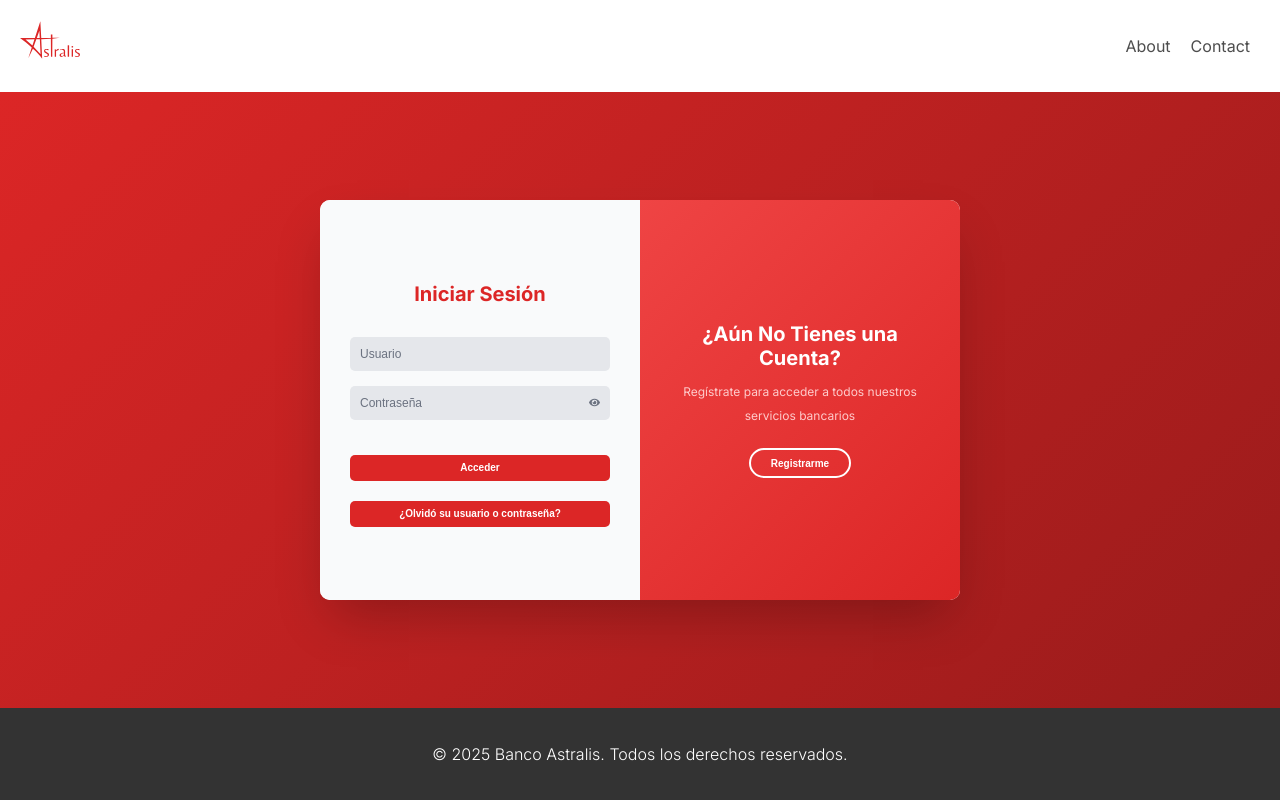
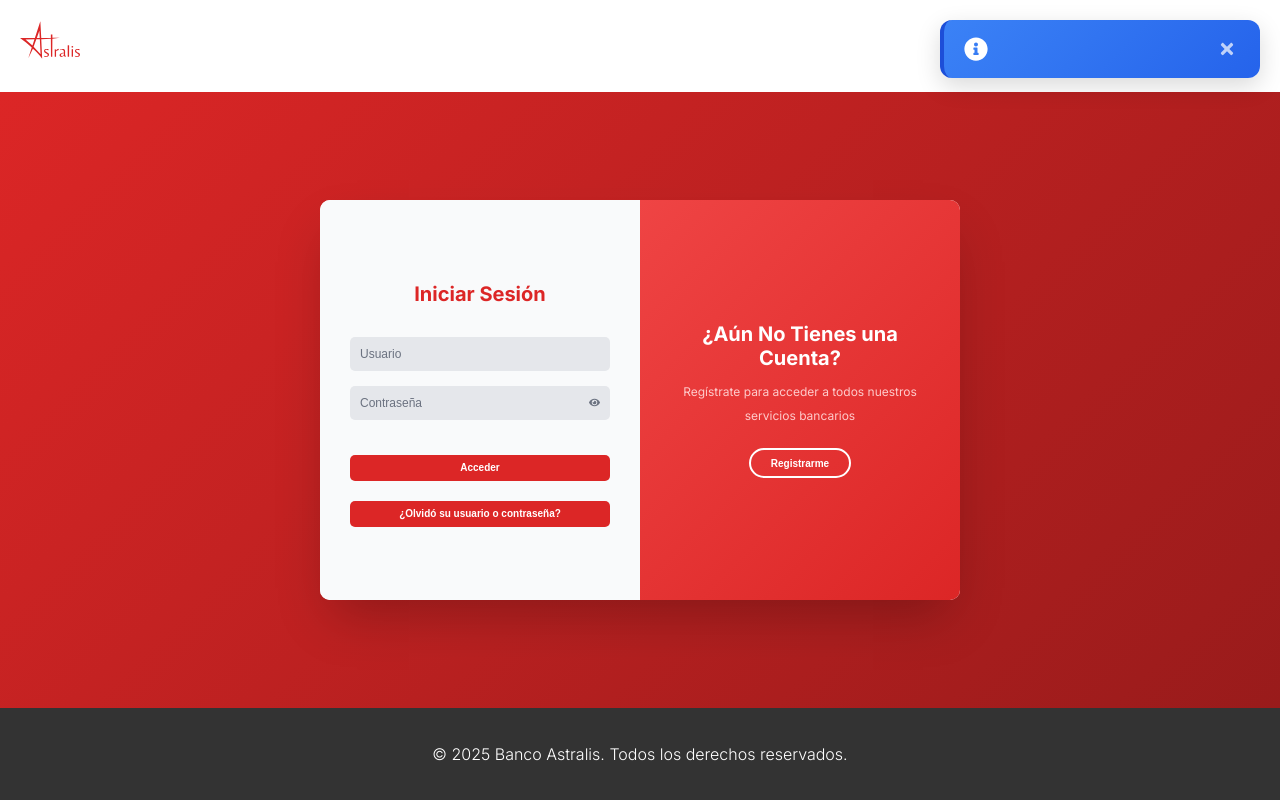
Before and after one commit to Eyden17/PY01-Desarrollo-de-Software, a React (Create React App) app in the folder py1/: page / in a window 1280 px wide. Built offline with nearby package versions, Linux system fonts and the light colour scheme; no server answers.

Commit message:
update: login

```diff
--- a/py1/src/pages/Login.jsx
+++ b/py1/src/pages/Login.jsx
@@ -654,6 +654,13 @@ const tipoIdentificacionMap = {
         onClose={handleTermsModalClose}
         onAccept={handleTermsAccept}
       />
+       {/* Componente de mensajes */}
+      <Messages
+        show={message.show}
+        text={message.text}
+        type={message.type}
+        onClose={closeMessage}
+      />
     </>
   );
 }
```
